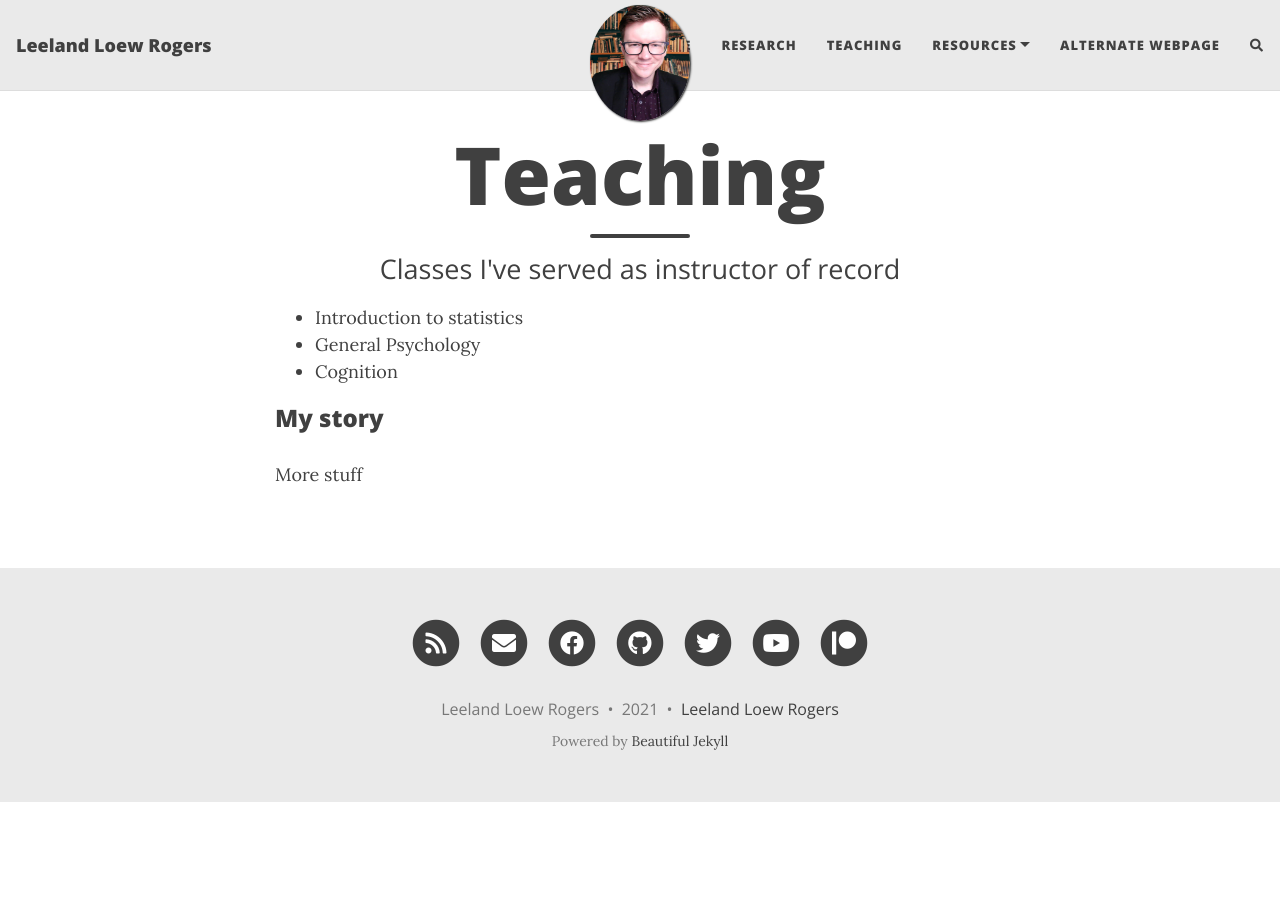
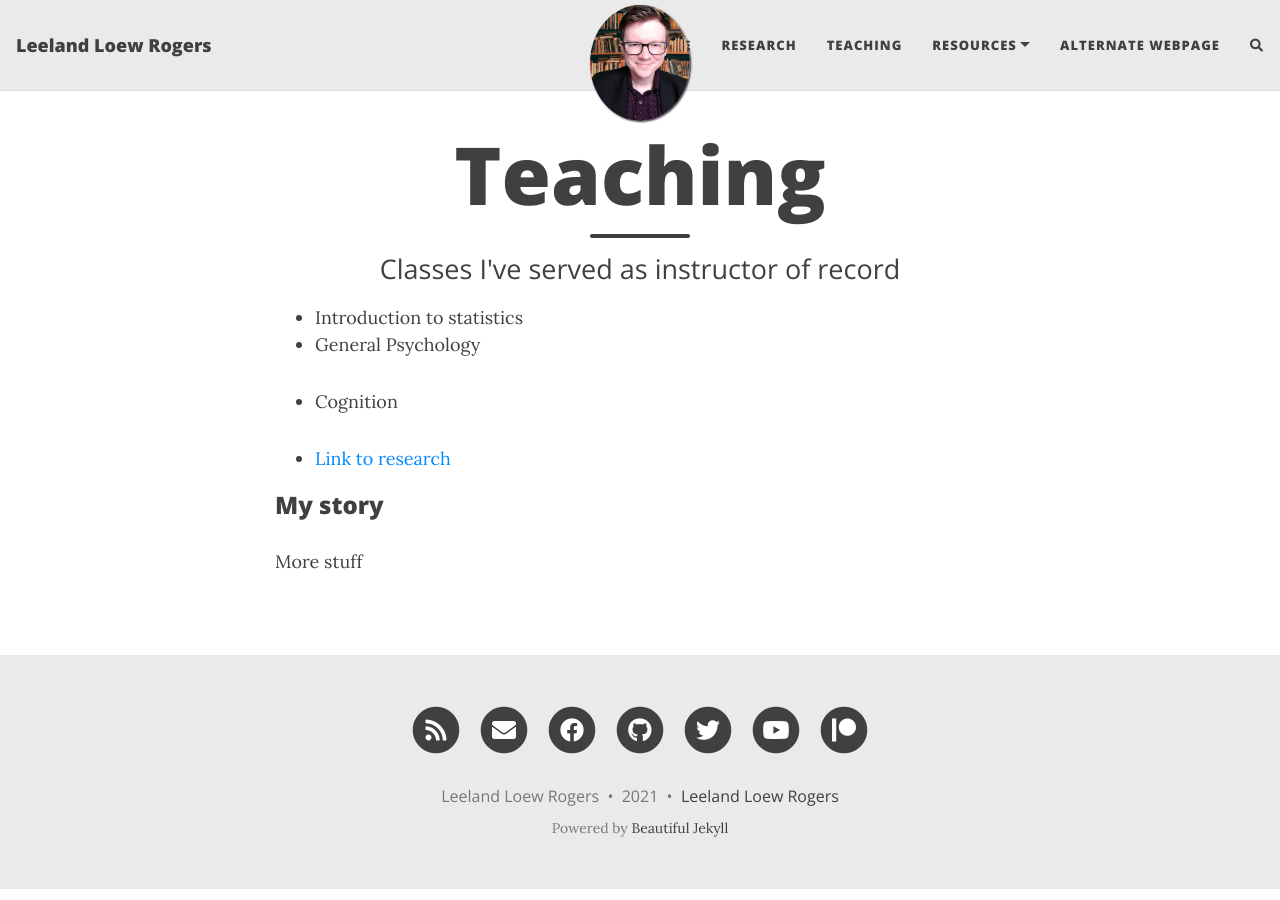
Before and after one commit to LeeLoew/LeelandRogers, a Jekyll site: the page built from teaching.md, in a window 1280 px wide. Built offline with Jekyll 4.4.1, drawn with Linux system fonts in a browser that asks for light colours; nearby versions of some CDN libraries; comment, search, counter and statistics services are not loaded.

Commit message:
instead testing a link to research page

```diff
--- a/teaching.md
+++ b/teaching.md
@@ -10,7 +10,7 @@
 - General Psychology
 - Cognition
 
-
+- [Link to research](https://leeloew.github.io/research/)
 
 ### My story
 
```
